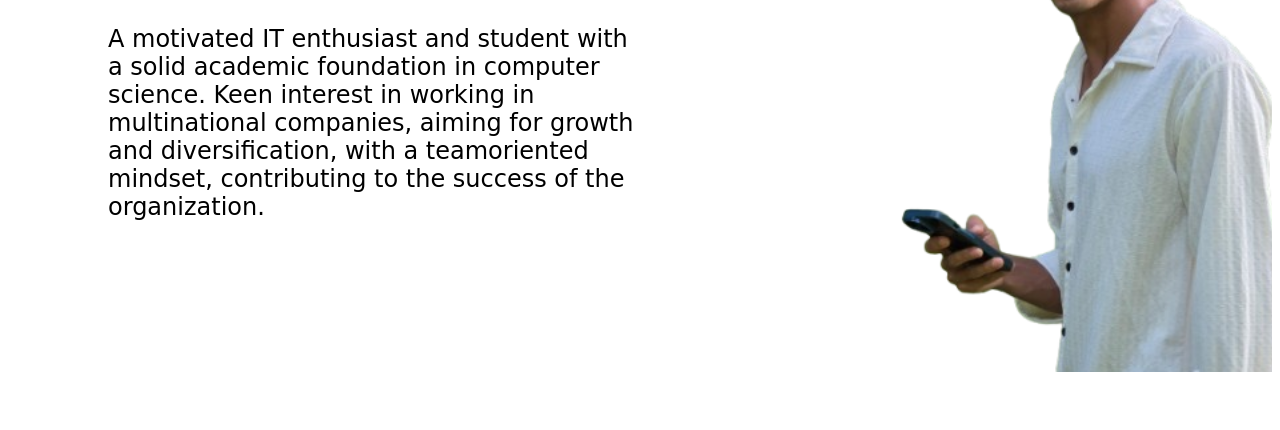
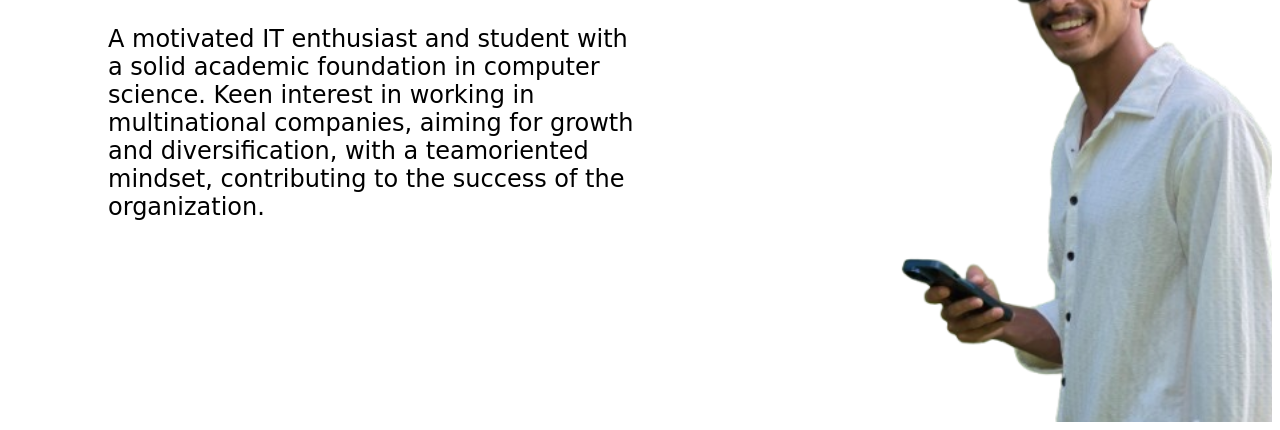
Before and after one commit to Gladwinjoy/porfolio, a plain HTML site: page index.html in a window 1280 px wide. Shown: the part 436-866 px from the top of the page. Before the commit the page ends 816 px from the top, so only its background shows below. Drawn offline with Linux system fonts and the light colour scheme.

Commit message:
updated project

```diff
--- a/portfolio.css
+++ b/portfolio.css
@@ -51,7 +51,7 @@ button{
 }
 .img{
     margin-left: 200px;
-    margin-top: 180px;
+    margin-top: 230px;
     width: 500px;
     height: 600px;
     background-image: url('picb.png');
```
